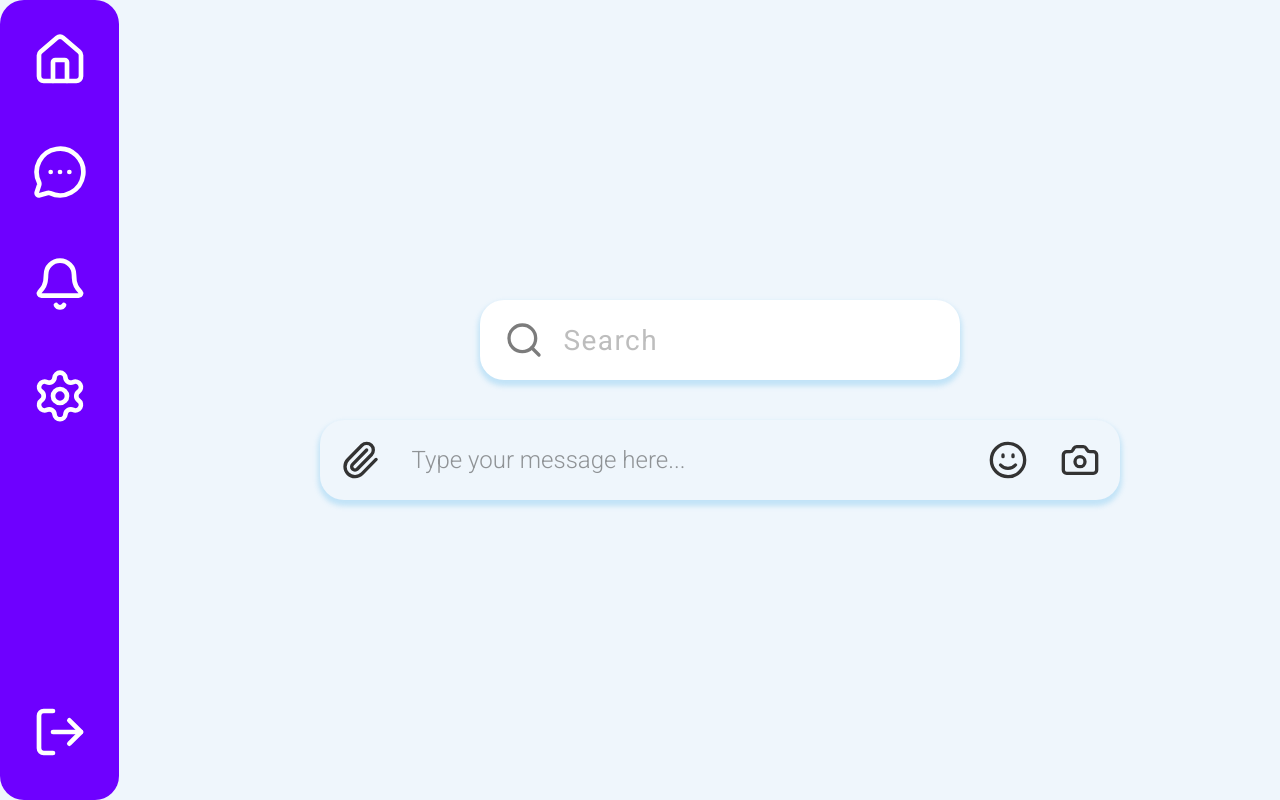
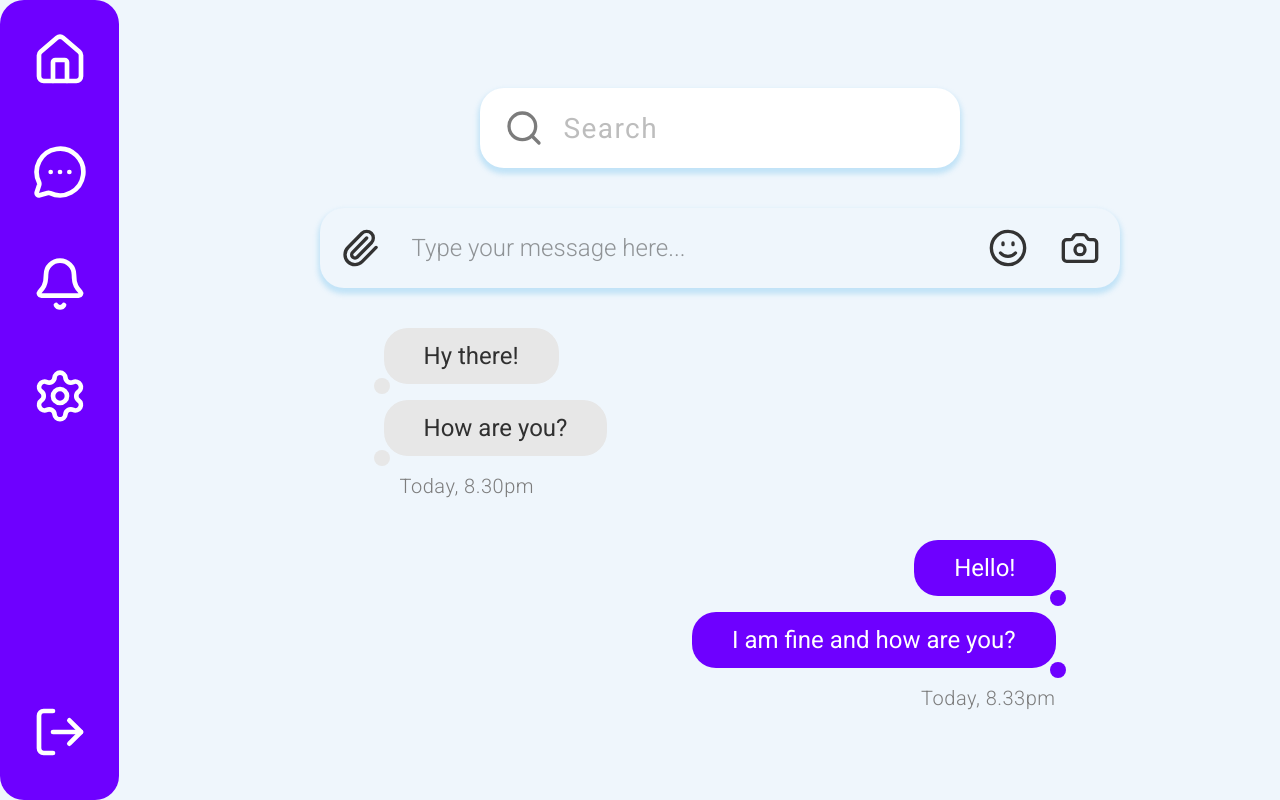
Before and after one commit to Nazarii-Lesniak/chatter, a Next.js app in the folder client/: page / in a window 1280 px wide. Built offline with nearby package versions, Linux system fonts and the light colour scheme.

Commit message:
feat(features): add ChatContent and integrate into chat page

```diff
--- a/client/src/app/page.tsx
+++ b/client/src/app/page.tsx
@@ -1,6 +1,7 @@
 import { Bell, Home, LogOut, MessageCircleMore, Settings } from 'lucide-react';
 import SearchInput from '@/features/search-by-name/ui/SearchInput';
 import MessageInput from '@/features/send-message/MessageInput';
+import { ChatContent } from '@/features/ui/ChatContent';
 import { Button } from '@/shared/ui/button/Button';
 
 export default function ChatPage() {
@@ -32,6 +33,7 @@ export default function ChatPage() {
       <div className="flex flex-col w-full justify-center items-center gap-10">
         <SearchInput />
         <MessageInput />
+        <ChatContent />
       </div>
     </main>
   );
--- /dev/null
+++ b/client/src/features/ui/ChatContent.tsx
@@ -0,0 +1,20 @@
+'use client';
+
+import { Message } from '@/entities/message/ui/Message';
+
+export function ChatContent() {
+  return (
+    <div className="flex flex-col w-full justify-center items-center gap-10 max-w-2xl">
+      <Message variant="companion" className="flex self-start">
+        <Message.Bubble>Hy there!</Message.Bubble>
+        <Message.Bubble>How are you?</Message.Bubble>
+        <Message.Timestamp>Today, 8.30pm</Message.Timestamp>
+      </Message>
+      <Message variant="own" className="flex self-end items-end">
+        <Message.Bubble>Hello!</Message.Bubble>
+        <Message.Bubble>I am fine and how are you?</Message.Bubble>
+        <Message.Timestamp>Today, 8.33pm</Message.Timestamp>
+      </Message>
+    </div>
+  );
+}
```
